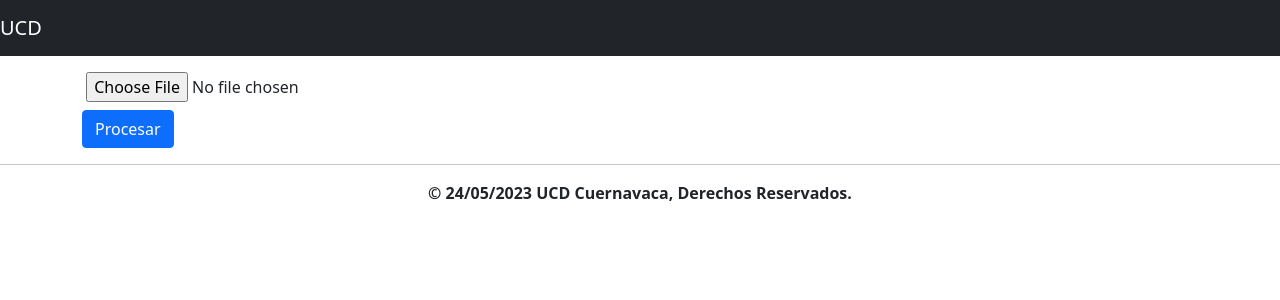
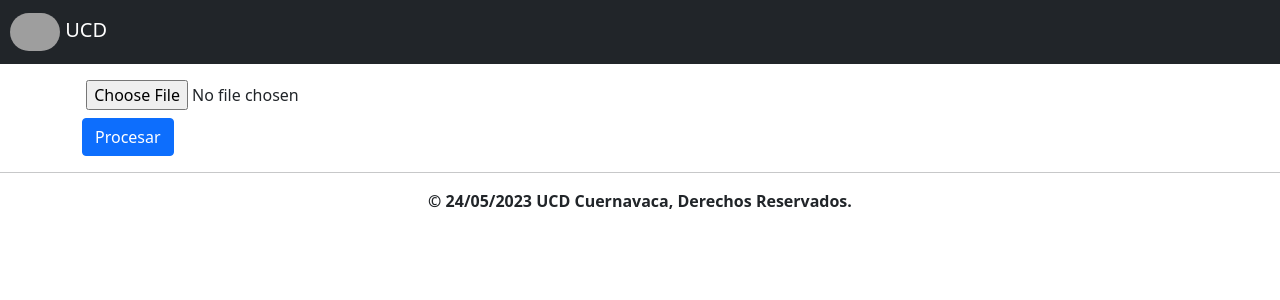
Before and after one commit to katzekro/flaskProject, a Flask app: page / in a window 1280 px wide. Shown: the top 300 px of the page. Run offline with Flask 2, Linux system fonts and the light colour scheme; some libraries are stand-ins or nearby versions; grey boxes are pictures that could not be loaded.

Commit message:
logotipop agregado

```diff
--- /dev/null
+++ b/static/css/style.css
@@ -0,0 +1,5 @@
+.navbar-brand img {
+  max-width: 50px;
+  border-radius:2em;
+  margin-left: .5em;
+}
--- a/templates/index.html
+++ b/templates/index.html
@@ -1,11 +1,17 @@
 {% extends 'bootstrap/base.html' %}
+
+
 {% block styles %}
     <link rel="stylesheet" href="https://cdn.jsdelivr.net/npm/bootstrap@5.0.0/dist/css/bootstrap.min.css">
+    <link rel="stylesheet" type="text/css" href="{{ url_for('static', filename='css/style.css') }}">
 {% endblock %}
 
 {% block navbar %}
     <nav class="navbar navbar-expand-lg navbar-dark bg-dark">
-        <a class="navbar-brand" href="#">UCD </a>
+        <a class="navbar-brand" href="#">
+        <img src="{{ url_for('static', filename='logoucd.jpg') }}" alt="Logo de la Aplicación">
+            UCD
+        </a>
         <button class="navbar-toggler" type="button" data-toggle="collapse" data-target="#navbarNav"
                 aria-controls="navbarNav" aria-expanded="false" aria-label="Toggle navigation">
             <span class="navbar-toggler-icon"></span>
```
